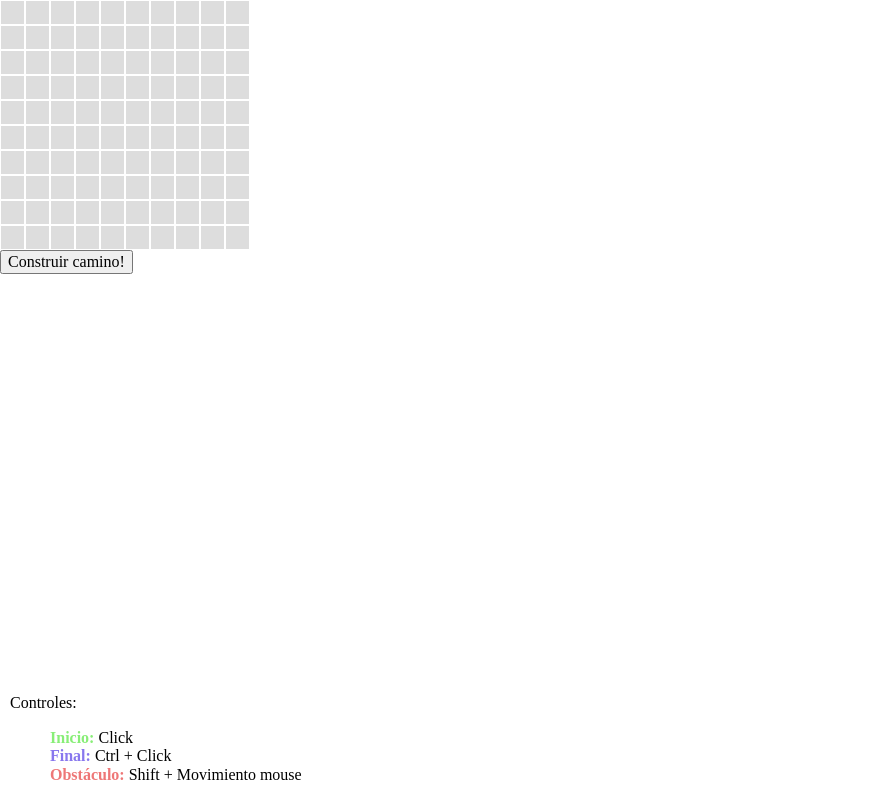
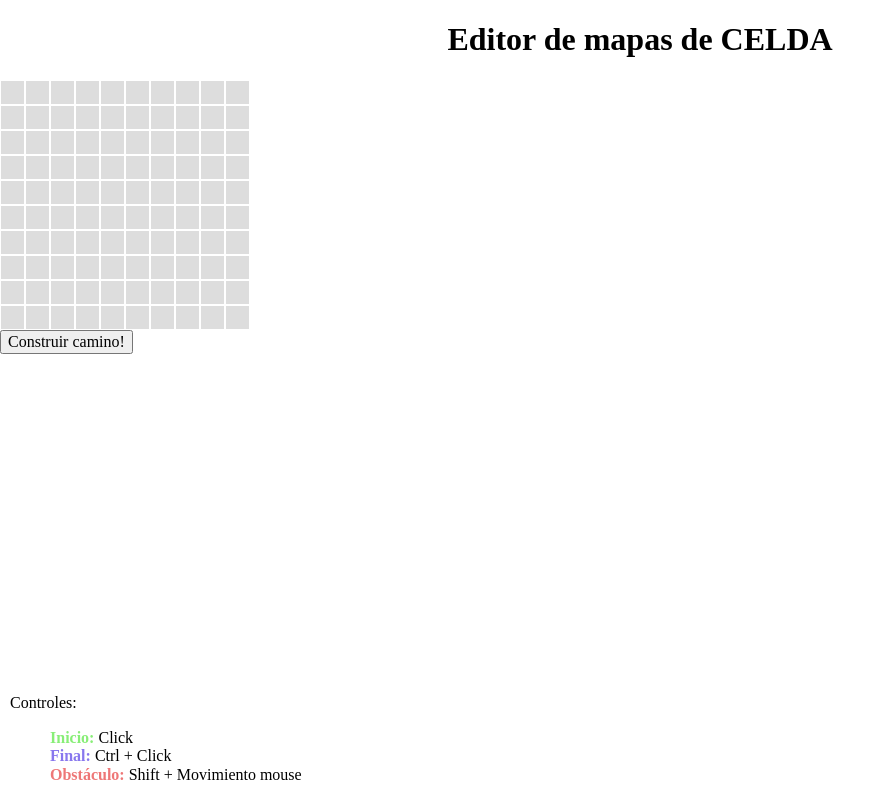
Before and after one commit to UNLP-DCU/celda_map_editor, a plain HTML site: page index.html in a window 1280 px wide. Shown: the whole page, without its empty margins (0-896 px from the left). Drawn offline with nearby package versions, Linux system fonts and the light colour scheme.

Commit message:
Cambio del titulo

```diff
--- a/index.html
+++ b/index.html
@@ -8,6 +8,10 @@
 	</head>
 
 	<body>
+
+            <header>
+                <h1 style="text-align: center">Editor de mapas de CELDA</h1>
+            </header>
 
             <section id="contenido">
                     <div id="mapa"></div>
```
